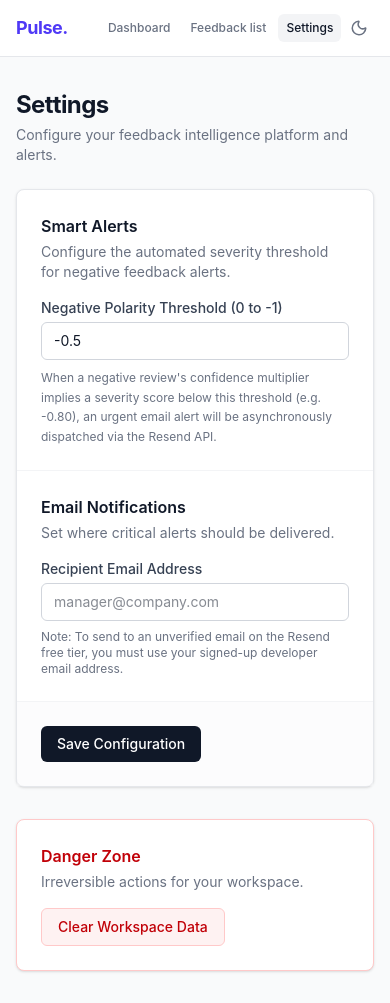
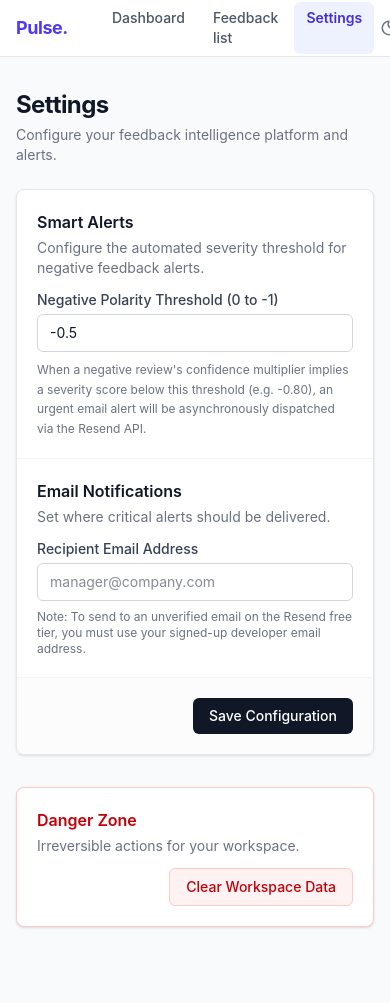
Before and after one commit to nikhildhore9923/feedback-analyzer, a React (Vite) app in the folder frontend/: page /settings in a window 390 px wide. After the commit the page ends 959 px from the top, so only its background shows below. Built offline with nearby package versions, Linux system fonts and the light colour scheme; no server answers.

Commit message:
style: final UI polish pass - compact dashboard, responsive tables, settings flow

```diff
--- a/frontend/src/components/Nav.jsx
+++ b/frontend/src/components/Nav.jsx
@@ -38,10 +38,10 @@ function Nav() {
               <Link
                 key={link.path}
                 to={link.path}
-                className={`px-2 sm:px-3 py-1.5 rounded-md text-xs sm:text-sm font-medium transition-colors ${
+                className={`px-3 py-1.5 rounded-md text-sm transition-colors ${
                   location.pathname === link.path
-                    ? 'bg-gray-100 text-gray-900 dark:bg-gray-800 dark:text-white'
-                    : 'text-gray-500 hover:text-gray-900 hover:bg-gray-50 dark:text-gray-400 dark:hover:text-white dark:hover:bg-gray-800'
+                    ? 'bg-indigo-50 text-indigo-700 font-semibold dark:bg-indigo-900/30 dark:text-indigo-400'
+                    : 'text-gray-600 font-medium hover:text-gray-900 hover:bg-gray-50 dark:text-gray-400 dark:hover:text-white dark:hover:bg-gray-800'
                 }`}
               >
                 {link.label}
--- a/frontend/src/pages/Reviews.jsx
+++ b/frontend/src/pages/Reviews.jsx
@@ -124,7 +124,7 @@ function Reviews() {
   const totalPages = Math.ceil(meta.total / meta.limit)
 
   return (
-    <div className="max-w-7xl mx-auto px-4 sm:px-6 lg:px-8 space-y-6">
+    <div className="max-w-7xl mx-auto px-4 sm:px-6 lg:px-8 space-y-6 min-h-[calc(100vh-8rem)] flex flex-col">
       <ConfirmModal
         isOpen={!!deleteId}
         onClose={() => setDeleteId(null)}
@@ -143,7 +143,7 @@ function Reviews() {
         </button>
       </div>
 
-      <div className="bg-white dark:bg-[#111827] rounded-lg border border-gray-200 dark:border-gray-800 shadow-sm overflow-hidden flex flex-col">
+      <div className="bg-white dark:bg-[#111827] rounded-lg border border-gray-200 dark:border-gray-800 shadow-sm overflow-hidden flex flex-col flex-1">
         {/* Filters */}
         <form onSubmit={handleSearchSubmit} className="p-4 border-b border-gray-200 dark:border-gray-800 bg-gray-50/50 dark:bg-[#111827] flex flex-wrap gap-3">
           <input
@@ -202,12 +202,12 @@ function Reviews() {
         </form>
 
         {/* Table */}
-        <div className="overflow-x-auto">
+        <div className="overflow-x-auto flex-1">
           <table className="w-full text-left whitespace-nowrap">
             <thead>
               <tr className="border-b border-gray-200 dark:border-gray-800 bg-gray-50 dark:bg-[#111827]">
                 <th className="px-6 py-3 font-semibold text-xs text-gray-500 dark:text-gray-400 uppercase tracking-wider">Source</th>
-                <th className="px-6 py-3 font-semibold text-xs text-gray-500 dark:text-gray-400 uppercase tracking-wider w-full">Review Text</th>
+                <th className="px-6 py-3 font-semibold text-xs text-gray-500 dark:text-gray-400 uppercase tracking-wider w-full min-w-[300px]">Review Text</th>
                 <th className="px-6 py-3 font-semibold text-xs text-gray-500 dark:text-gray-400 uppercase tracking-wider">Intelligence</th>
                 <th className="px-6 py-3 font-semibold text-xs text-gray-500 dark:text-gray-400 uppercase tracking-wider">Status</th>
                 <th className="px-6 py-3 font-semibold text-xs text-gray-500 dark:text-gray-400 uppercase tracking-wider text-right">Actions</th>
@@ -238,7 +238,7 @@ function Reviews() {
                         </span>
                       </div>
                     </td>
-                    <td className="px-6 py-4 align-top max-w-sm whitespace-normal">
+                    <td className="px-6 py-4 align-top max-w-sm whitespace-normal min-w-[300px]">
                       <p className="text-sm text-gray-900 dark:text-gray-100 leading-relaxed line-clamp-3" title={r.review_text}>{r.review_text}</p>
                       <div className="text-xs text-gray-400 dark:text-gray-500 mt-2">{timeAgo(r.timestamp)}</div>
                     </td>
@@ -288,7 +288,7 @@ function Reviews() {
         </div>
 
         {/* Pagination */}
-        <div className="px-6 py-4 flex items-center justify-between border-t border-gray-200 dark:border-gray-800 bg-gray-50/50 dark:bg-[#111827]">
+        <div className="px-6 py-4 flex items-center justify-between border-t border-gray-200 dark:border-gray-800 bg-gray-50/50 dark:bg-[#111827] mt-auto">
           <div className="text-sm text-gray-500 dark:text-gray-400">
             Showing <span className="font-medium text-gray-900 dark:text-white">{reviews.length > 0 ? (meta.page - 1) * meta.limit + 1 : 0}</span> to <span className="font-medium text-gray-900 dark:text-white">{Math.min(meta.page * meta.limit, meta.total)}</span> of <span className="font-medium text-gray-900 dark:text-white">{meta.total}</span> results
           </div>
--- a/frontend/src/pages/Settings.jsx
+++ b/frontend/src/pages/Settings.jsx
@@ -78,8 +78,8 @@ function Settings() {
         <form onSubmit={handleSave} className="divide-y divide-gray-100 dark:divide-gray-800">
 
           {/* Threshold config */}
-          <div className="p-6 md:grid md:grid-cols-3 md:gap-6">
-            <div className="md:col-span-1 mb-4 md:mb-0">
+          <div className="p-5 md:grid md:grid-cols-3 md:gap-6">
+            <div className="md:col-span-1 mb-3 md:mb-0">
               <h2 className="text-base font-semibold text-gray-900 dark:text-white">Smart Alerts</h2>
               <p className="mt-1 text-sm text-gray-500 dark:text-gray-400">
                 Configure the automated severity threshold for negative feedback alerts.
@@ -106,8 +106,8 @@ function Settings() {
           </div>
 
           {/* Email config */}
-          <div className="p-6 md:grid md:grid-cols-3 md:gap-6">
-            <div className="md:col-span-1 mb-4 md:mb-0">
+          <div className="p-5 md:grid md:grid-cols-3 md:gap-6">
+            <div className="md:col-span-1 mb-3 md:mb-0">
               <h2 className="text-base font-semibold text-gray-900 dark:text-white">Email Notifications</h2>
               <p className="mt-1 text-sm text-gray-500 dark:text-gray-400">
                 Set where critical alerts should be delivered.
@@ -131,8 +131,9 @@ function Settings() {
             </div>
           </div>
 
-          <div className="p-6 bg-gray-50/50 dark:bg-[#111827] flex items-center justify-between">
+          <div className="p-5 bg-gray-50/50 dark:bg-[#0B0F19] flex items-center justify-end">
             <div className="flex items-center gap-3">
+              {saved && <span className="text-sm font-medium text-emerald-600 dark:text-emerald-400">Saved successfully!</span>}
               <button
                 type="submit"
                 disabled={loading}
@@ -140,21 +141,20 @@ function Settings() {
               >
                 {loading ? 'Saving...' : 'Save Configuration'}
               </button>
-              {saved && <span className="text-sm font-medium text-emerald-600 dark:text-emerald-400">Saved successfully!</span>}
             </div>
           </div>
         </form>
       </div>
 
       <div className="bg-white dark:bg-[#111827] rounded-lg border border-red-200 dark:border-red-900/50 shadow-sm overflow-hidden mt-8">
-        <div className="p-6 md:grid md:grid-cols-3 md:gap-6">
-          <div className="md:col-span-1 mb-4 md:mb-0">
+        <div className="p-5 md:grid md:grid-cols-3 md:gap-6">
+          <div className="md:col-span-1 mb-3 md:mb-0">
             <h2 className="text-base font-semibold text-red-700 dark:text-red-400">Danger Zone</h2>
             <p className="mt-1 text-sm text-gray-500 dark:text-gray-400">
               Irreversible actions for your workspace.
             </p>
           </div>
-          <div className="md:col-span-2 flex items-center">
+          <div className="md:col-span-2 flex items-center justify-end">
             <button
               onClick={() => setShowClearModal(true)}
               className="px-4 py-2 bg-red-50 text-red-700 dark:bg-red-900/20 dark:text-red-400 border border-red-200 dark:border-red-800/50 rounded-md text-sm font-medium hover:bg-red-100 dark:hover:bg-red-900/40 transition-colors"
```
Also changed, not shown: frontend/src/pages/Dashboard.jsx (+15 -15 lines).
